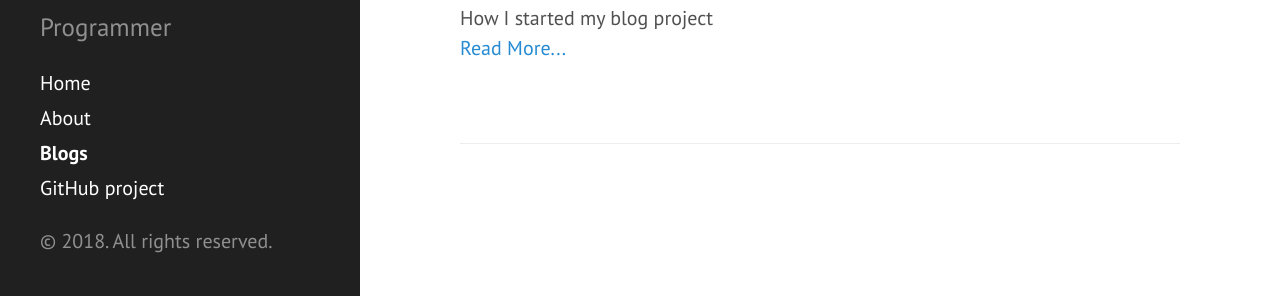
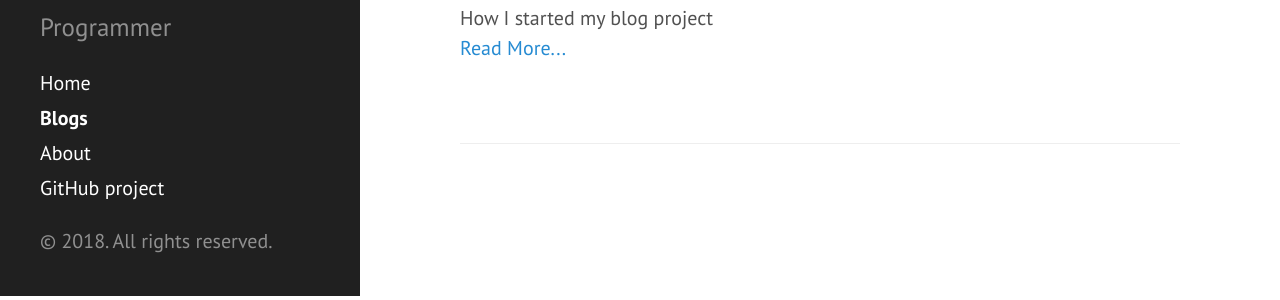
Before and after one commit to Rosen369/Rosen369.github.io, a Jekyll site: the page built from blogs.html, in a window 1280 px wide. Shown: the part 604-904 px from the top of the page. Built offline with Jekyll 4.4.1, drawn with Linux system fonts in a browser that asks for light colours; nearby versions of some CDN libraries.

Commit message:
revise sidebar navigation

```diff
--- a/_includes/sidebar.html
+++ b/_includes/sidebar.html
@@ -20,9 +20,12 @@
     </div>
 
     <nav class="sidebar-nav">
-      <a class="sidebar-nav-item{% if page.url == site.baseurl %} active{% endif %}" href="{{ site.baseurl }}">Home</a>
+      <a class="sidebar-nav-item{% if page.url == '/' %} active{% endif %}" href="/">Home</a>
+      <!-- <a class="sidebar-nav-item{% if page.url == site.baseurl %} active{% endif %}" href="{{ site.baseurl }}">Home</a> -->
+      <a class="sidebar-nav-item{% if page.url == '/blogs/' %} active{% endif %}" href="/blogs/">Blogs</a>
+      <a class="sidebar-nav-item{% if page.url == '/about/' %} active{% endif %}" href="/about/">About</a>
 
-      {% comment %}
+      <!-- {% comment %}
       The code below dynamically generates a sidebar nav of pages with
       `layout: page` in the front-matter. See readme for usage.
       {% endcomment %}
@@ -34,7 +37,7 @@
       <a class="sidebar-nav-item{% if page.url == node.url %} active{% endif %}" href="{{ node.url }}">{{ node.title }}</a>
       {% endif %}
       {% endif %}
-      {% endfor %}
+      {% endfor %} -->
 
       <a class="sidebar-nav-item" href="{{ site.github.repo }}">GitHub project</a>
       <!-- <span class="sidebar-nav-item">Currently v{{ site.version }}</span> -->
```
